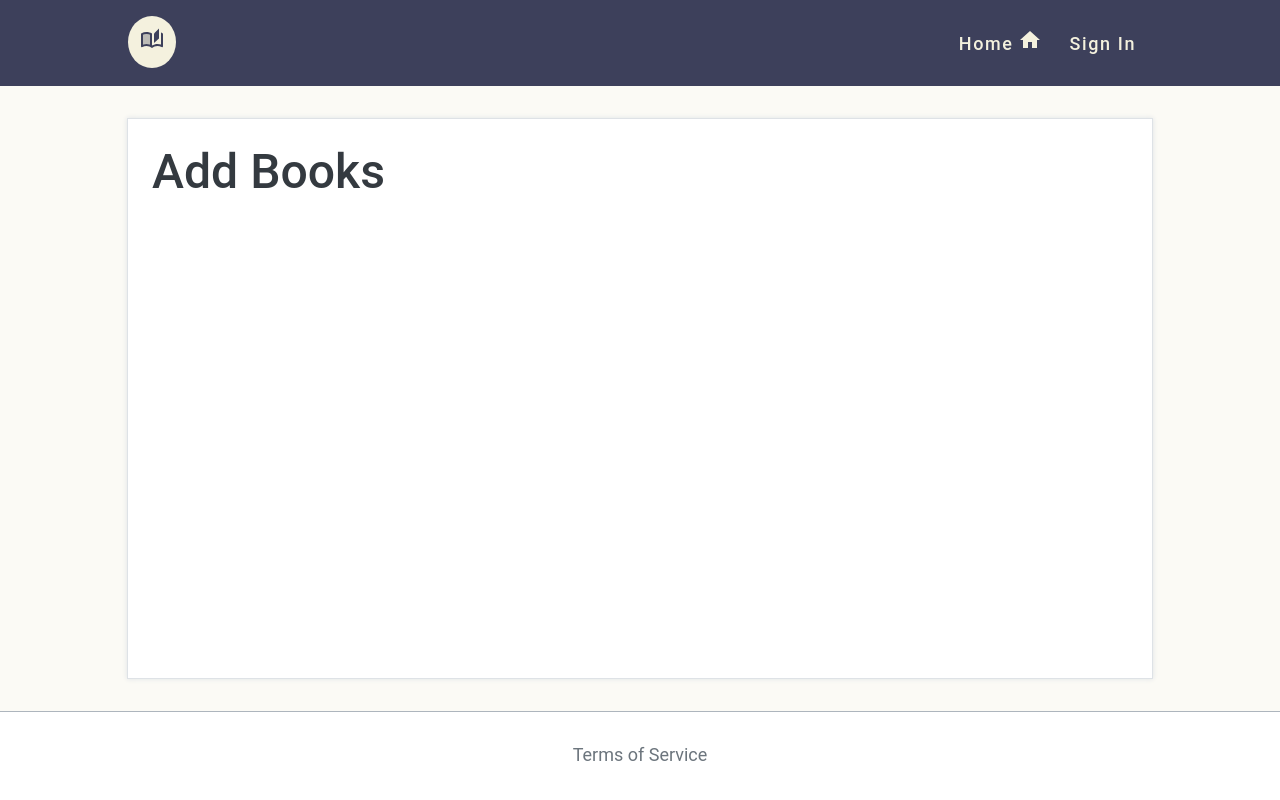
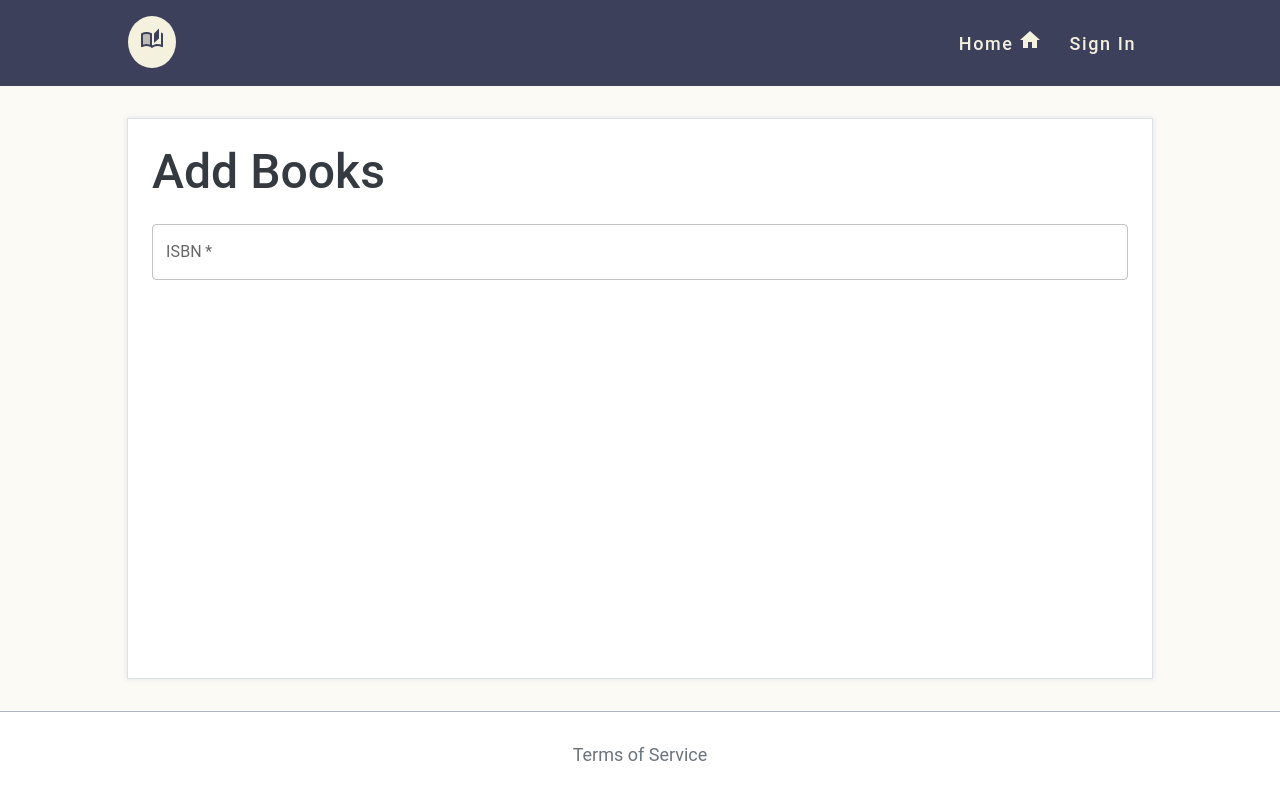
Before and after one commit to Sun-Mountain/shelf-esteem, a Next.js app: page /addBook in a window 1280 px wide. Built offline with nearby package versions, Linux system fonts and the light colour scheme; no server answers.

Commit message:
add book form

```diff
--- a/src/app/(user)/addBook/page.tsx
+++ b/src/app/(user)/addBook/page.tsx
@@ -1,7 +1,10 @@
+import AddBookForm from "@components/Forms/AddBookForm"
+
 const AddBook = () => {
   return (
     <section>
       <h1>Add Books</h1>
+      <AddBookForm />
     </section>
   )
 }
--- /dev/null
+++ b/src/components/Forms/AddBookForm.tsx
@@ -0,0 +1,47 @@
+'use client';
+
+import { useEffect, useState } from "react";
+import { useForm, FormProvider } from "react-hook-form";
+import { parse } from "isbn3";
+import FormTextField from "../UI/FormTextField";
+
+const AddBookForm = ({
+  userId
+}: {
+  userId: string;
+}) => {
+
+  const methods = useForm({
+    defaultValues: {
+      isbn: ""
+    }
+  });
+
+  const {
+    formState: { errors },
+    handleSubmit
+  } = methods;
+
+  const validateIsbn = async (data: any) => {
+    console.log(data['isbn']);
+  };
+
+  return (
+    <div className="form-container">
+      <form onChange={handleSubmit(validateIsbn)}>
+        <FormProvider {...methods}>
+          <div className="input-container">
+            <FormTextField
+              error={errors.isbn}
+              name="isbn"
+              label="ISBN"
+              required={true}
+            />
+          </div>
+        </FormProvider>
+      </form>
+    </div>
+  )
+}
+
+export default AddBookForm;
--- a/src/components/Forms/SignUpForm.tsx
+++ b/src/components/Forms/SignUpForm.tsx
@@ -1,7 +1,7 @@
 'use client';
 
 import { FC } from "react";
-import { Controller, FormProvider, useForm } from "react-hook-form";
+import { FormProvider, useForm } from "react-hook-form";
 import { useRouter } from "next/navigation";
 import Button from "@components/UI/Button";
 import FormTextField from "@components/UI/FormTextField";
--- a/src/components/Navigation/MainNavLinks.tsx
+++ b/src/components/Navigation/MainNavLinks.tsx
@@ -2,7 +2,7 @@
 
 import Link from "next/link";
 import { signOut } from 'next-auth/react';
-import { BookmarkAdd, Home } from "@mui/icons-material";
+import { BookmarkAdd, Home, LibraryBooks } from "@mui/icons-material";
 import Button from "@components/UI/Button";
 
 const NavLinks = ({
@@ -26,6 +26,9 @@ const NavLinks = ({
       </Link>
       {user ? (
         <>
+          <Link className="link-w-icon" href="/library">
+            My Library <LibraryBooks />
+          </Link>
           <Link className="link-w-icon" href="/addBook">
             Add Books <BookmarkAdd />
           </Link>
```
Also changed, not shown: src/app/(user)/library/page.tsx (added, +11 -0 lines).
